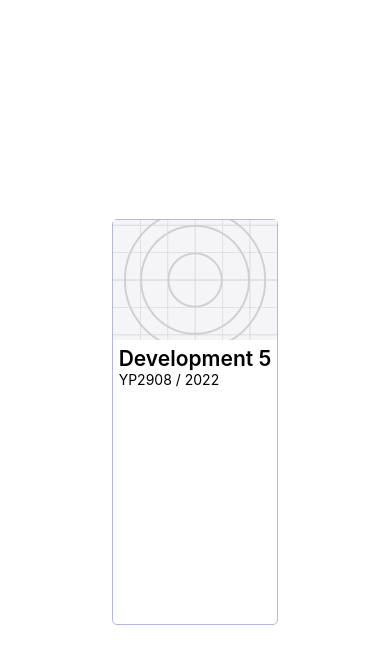
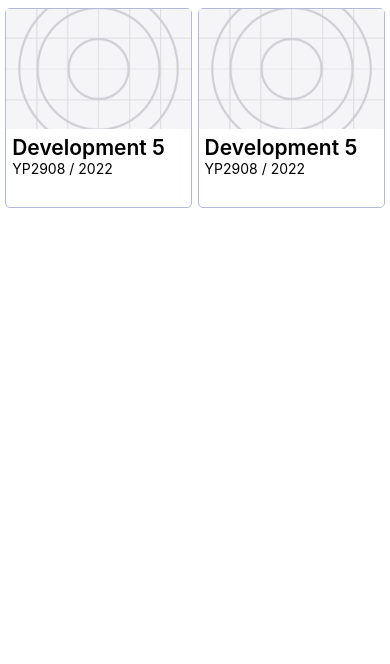
Before and after one commit to hippo159/Iekeeja, a React Native app: screen / in a window 390 px wide. Shown: the top 664 px of the page. Built offline with nearby package versions, Linux system fonts and the light colour scheme.

Commit message:
feat: styling update

```diff
--- a/App.js
+++ b/App.js
@@ -1,22 +1,33 @@
 import { StatusBar } from 'expo-status-bar';
-import { StyleSheet, Text, View } from 'react-native';
+import { ScrollView, StyleSheet, Text, View } from 'react-native';
 
 import FurnitureItem from './components/FurnitureItem';
 
 export default function App() {
   return (
+    <ScrollView style={styles.Furniturecontainer}>
     <View style={styles.container}>
+      <FurnitureItem title ="Development 5" subTitle="YP2908 / 2022"/>
       <FurnitureItem title ="Development 5" subTitle="YP2908 / 2022"/>
       <StatusBar style="auto" />
     </View>
+    </ScrollView>
   );
 }
 
 const styles = StyleSheet.create({
   container: {
     flex: 1,
+    flexDirection: "row",
+    flexWrap: "wrap",
+    flexGrow: 0,
+    flexShrink:0 ,
+    justifyContent: "space-evenly",
+  },
+  Furniturecontainer: {
+    flex: 1,
     backgroundColor: '#fff',
-    alignItems: 'center',
-    justifyContent: 'center',
+
+
   },
 });
```
